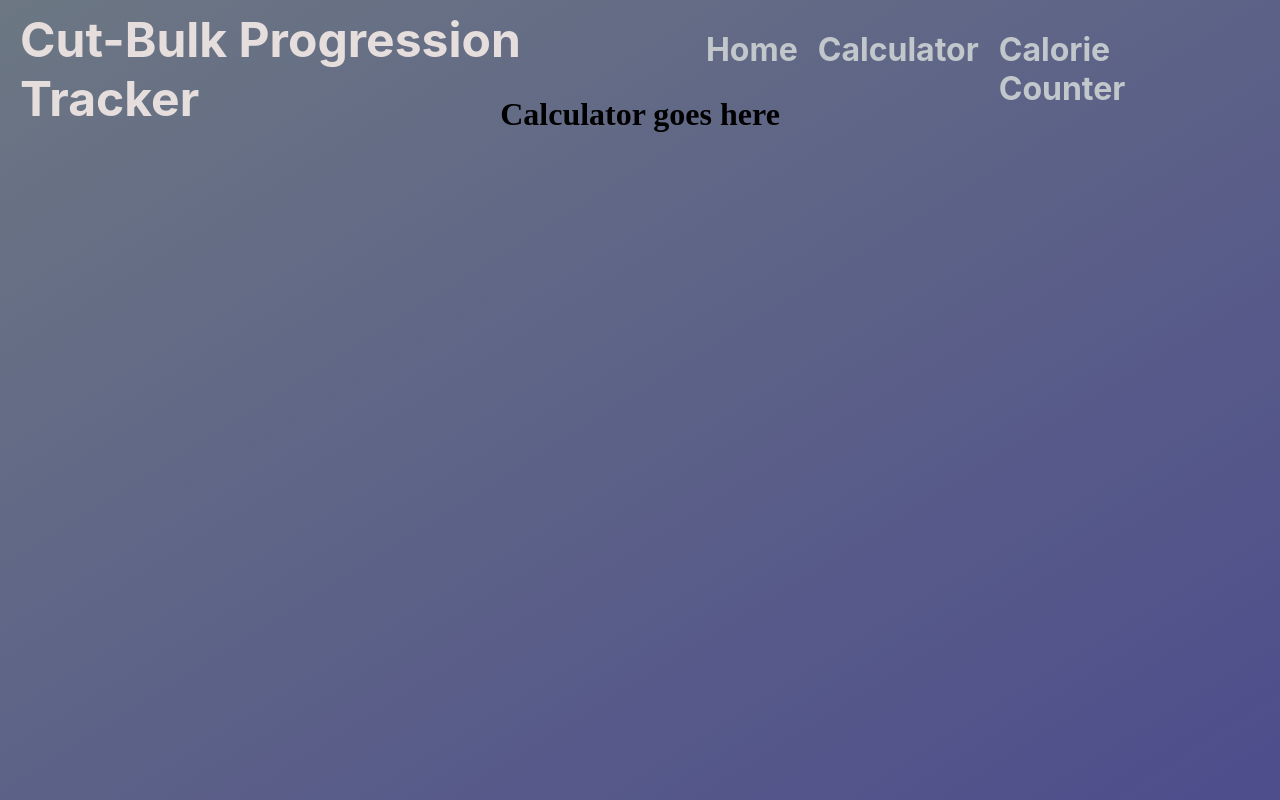
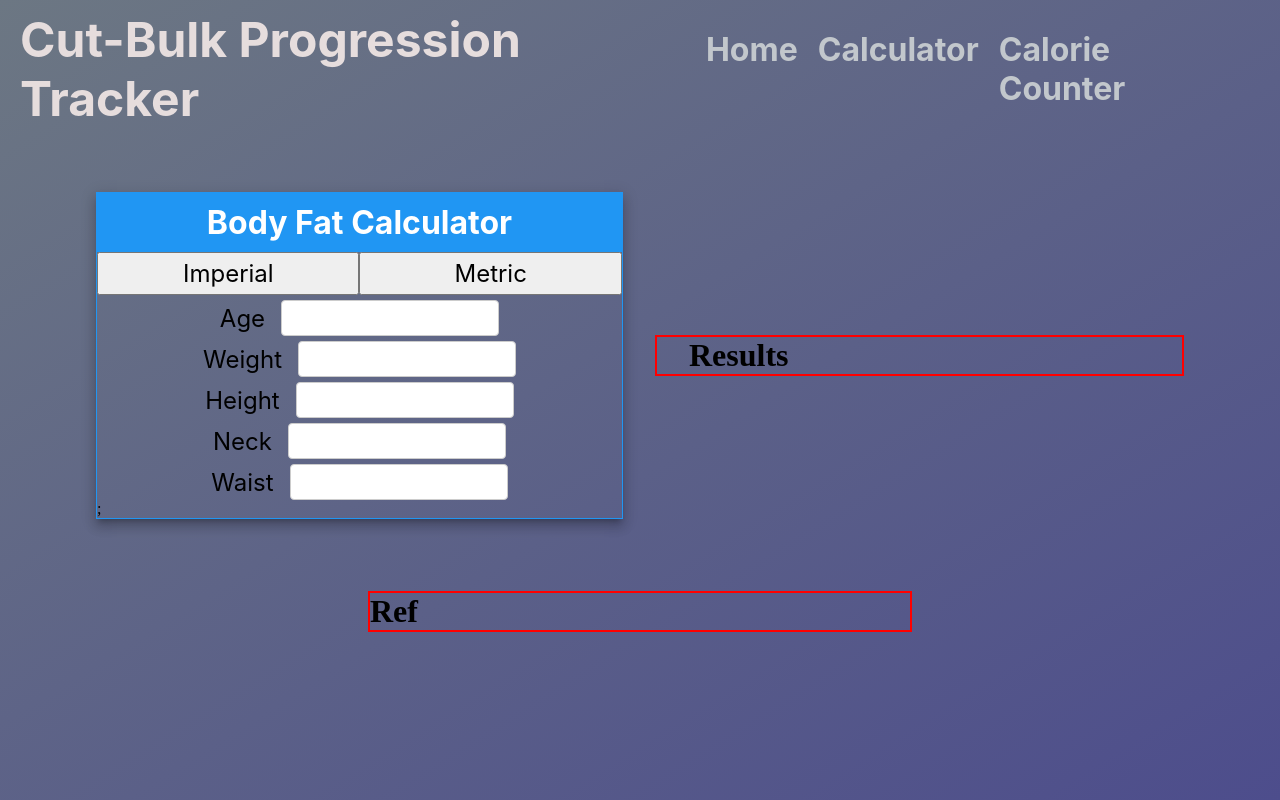
Before and after one commit to Joseph-R5/cb-progress, a Next.js app: page /calculator in a window 1280 px wide. Built offline with nearby package versions, Linux system fonts and the light colour scheme.

Commit message:
body fat percentage setup

```diff
--- /dev/null
+++ b/src/app/calculator/form.tsx
@@ -0,0 +1,42 @@
+import styles from '../styles/calculator.module.css';
+
+const formDetails = [
+    { id: 'ageInput', label: 'Age', },
+    { id: 'weightInput', label: 'Weight', },
+    { id: 'heightInput', label: 'Height', },
+    { id: 'neckInput', label: 'Neck', },
+    { id: 'wasitInput', label: 'Waist', },
+]
+
+const Form = () => {
+    return (
+        <div className={styles.form}>
+            <div className={styles.formBanner}>
+                <h1>Body Fat Calculator</h1>
+            </div>
+            <div className={styles.metricButtons}>
+                <button className={styles.metricButton}>Imperial</button>
+                <button className={styles.metricButton}>Metric</button>
+            </div>
+            {
+                formDetails.map((formDetail) => {
+                    const { id, label } = formDetail;
+                    return (
+                        <div key={id} className={styles.formRow}>
+                            <label className={styles.label} htmlFor={id}>
+                                {label}
+                            </label>
+                            <input
+                                className={styles.input}
+                                id={id}
+                                type="number"
+                            />
+                        </div>
+                    )
+                })
+            };
+        </div>
+    )
+}
+
+export default Form;
--- a/src/app/calculator/page.tsx
+++ b/src/app/calculator/page.tsx
@@ -1,9 +1,18 @@
-import styles from '../styles/page.module.css';
+import styles from '../styles/calculator.module.css';
+import Form from './form';
 
 const CalculatorPage = () => {
     return (
         <main className={styles.main}>
-            <h1>Calculator goes here</h1>
+            <div className={styles.container}>
+                <Form/>
+                <div className={styles.results}>
+                    <h1>Results</h1>
+                </div>
+            </div>
+            <div className={styles.reference}>
+                <h1>Ref</h1>
+            </div>
         </main>
     )
 };
--- /dev/null
+++ b/src/app/styles/calculator.module.css
@@ -0,0 +1,96 @@
+.main {
+    display: flex;
+    flex-direction: column;
+    justify-content: center;
+    align-items: center;
+    padding: 6rem;
+    min-height: 100vh;
+    background: linear-gradient(to bottom right, #6c7783, #4d4d8c);
+}
+
+.container {
+    display: flex;
+    justify-content: center;
+    align-items: center;
+    width: 100%;
+    grid-template-columns: 1fr 1fr;
+    gap: 2rem;
+}
+
+.form {
+    display: flex;
+    flex-direction: column;
+    align-items: flex-start;
+    width: 50%;
+    margin-top: 6rem;
+    border: 1px solid #2096F3;
+    box-shadow: 0 5px 5px -3px #0003, 0 8px 10px 1px #00000024, 0 3px 14px 2px #0000001f;
+}
+
+.results {
+    width: 50%;
+    /* height: 40vh; */
+    padding: 0 2rem;
+    margin-top: 6rem;
+    border: 2px solid red;
+}
+
+.reference {
+    width: 50%;
+    /* height: 35vh; */
+    margin: auto;
+    border: 2px solid red;
+}
+
+.formRow {
+    display: flex;
+    flex-direction: row;
+    align-items: center;
+    margin: auto;
+    padding-top: 5px;
+}
+
+.label {
+    font-family: -apple-system, BlinkMacSystemFont, 'Segoe UI', Roboto, Oxygen-Sans, Ubuntu, Cantarell, 'Helvetica Neue', sans-serif;
+    font-size: 1.5rem;
+    margin-right: 1rem;
+}
+
+.input {
+    font-family: inherit;
+    font-size: 1rem;
+    border: 1px solid #ccc;
+    padding: 0.5rem;
+    border-radius: 4px;
+}
+
+.units {
+    font-family: inherit;
+    font-size: 1rem;
+    /* position: absolute; */
+    /* right: 0.5rem; */
+    /* top: 50%; */
+    /* transform: translateY(-50%); */
+}
+
+.formBanner {
+    font-family: -apple-system, BlinkMacSystemFont, 'Segoe UI', Roboto, Oxygen-Sans, Ubuntu, Cantarell, 'Helvetica Neue', sans-serif;
+    text-align: center;
+    margin: auto;
+    width: 100%;
+    background: #2096F3;
+    color: white;
+    padding: 10px;
+}
+
+.metricButtons {
+    display: flex;
+    width:100%;
+}
+
+.metricButton {
+    font-family: -apple-system, BlinkMacSystemFont, 'Segoe UI', Roboto, Oxygen-Sans, Ubuntu, Cantarell, 'Helvetica Neue', sans-serif;
+    width:50%;
+    font-size: 1.5rem;
+    padding: 5px;
+}
```
